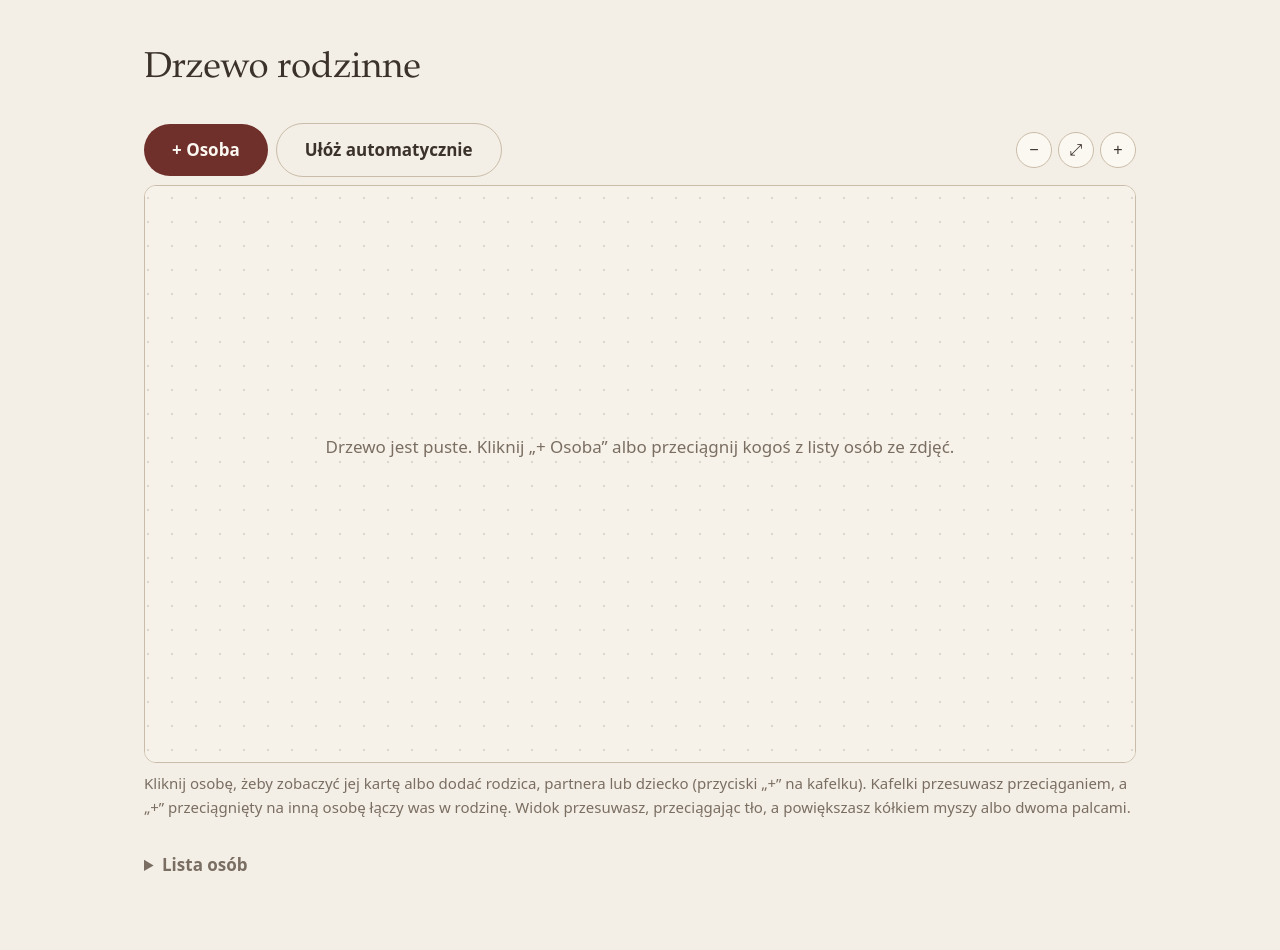
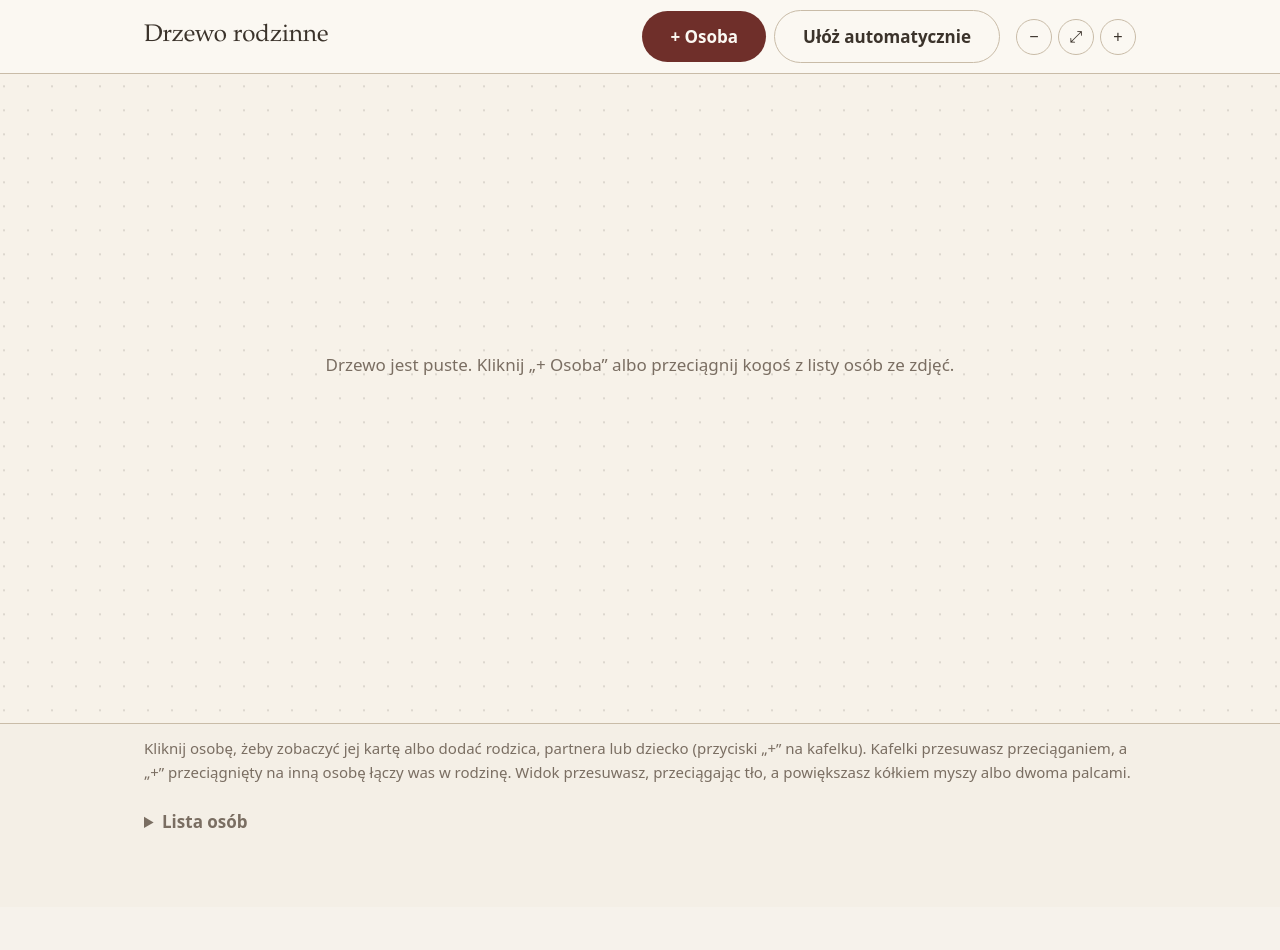
Before and after one commit to Wojtex28/ArchiveHub, a Django app: page /drzewo/ in a window 1280 px wide. Shown: the part 77-1027 px from the top of the page. After the commit the page ends 905 px from the top, so only its background shows below. Run offline with Django 5.2, Linux system fonts and the light colour scheme; the visitor is signed in with stand-in values (Sample User, id 1); data that the repository does not hold is empty.

Commit message:
ETAP 25: dziecko od pary rodziców i kanwa drzewa na cały ekran (0.25.0) (#28)
* ETAP 25: drzewo, dziecko od pary rodziców (0.25.0)

Dziecko dwojga rodziców ma jedną linię od środka pary. „+ Dziecko” dodaje
dziecko obojgu (z wyborem drugiego rodzica), drugi rodzic zostaje parą
z pierwszym, a migracja uzupełnia pary w istniejącym drzewie.

Co-Authored-By: Claude Opus 5.5 <noreply@anthropic.com>
Claude-Session: https://claude.ai/code/session_0196ffuNipa39dPUwh8EpagU

* Drzewo: kanwa na całą szerokość, wstążka z narzędziami, wysuwana karta osoby

Kanwa sięga od krawędzi do krawędzi i do dołu okna. Tytuł i narzędzia są we
wstążce nad nią. Karta osoby wysuwa się z prawej (na telefonie od dołu), a widok
przesuwa się tak, żeby wybrana osoba nie chowała się pod kartą. Esc zamyka kartę.

Co-Authored-By: Claude Opus 5.5 <noreply@anthropic.com>
Claude-Session: https://claude.ai/code/session_0196ffuNipa39dPUwh8EpagU

---------

Co-authored-by: Claude <noreply@anthropic.com>

```diff
--- a/config/__init__.py
+++ b/config/__init__.py
@@ -1,2 +1,2 @@
 # Wersja aplikacji: 0.<numer etapu>.<poprawka>, opis zmian w CHANGELOG.md.
-__version__ = "0.24.0"
+__version__ = "0.25.0"
--- a/family/templates/family/tree.html
+++ b/family/templates/family/tree.html
@@ -1,23 +1,24 @@
 {% extends "app_base.html" %}
 {% load static %}
 {% block title %}Drzewo rodzinne · {{ site_title }}{% endblock %}
+{% block main_class %}app-main--full{% endblock %}
 {% block main %}
-<div class="heading-row">
-  <h1>Drzewo rodzinne</h1>
-</div>
-
 <section class="family-tree" data-family-tree
   data-url-data="{% url 'family:data' %}" data-url-positions="{% url 'family:api_positions' %}"
   data-url-add="{% url 'family:api_add' %}" data-url-relation="{% url 'family:api_relation' %}"
   data-url-remove="{% url 'family:api_remove' %}" data-csrf="{{ csrf_token }}">
-  <div class="tree-toolbar">
-    {% if user.can_edit_tree %}<button type="button" class="button" data-tree-action="add">+ Osoba</button>
-    <button type="button" class="button button--quiet" data-tree-action="layout">Ułóż automatycznie</button>{% endif %}
-    <span class="tree-toolbar__zoom">
-      <button type="button" class="icon-button" data-tree-action="zoom-out" aria-label="Pomniejsz">−</button>
-      <button type="button" class="icon-button" data-tree-action="fit" aria-label="Pokaż całe drzewo" title="Pokaż całe drzewo">⤢</button>
-      <button type="button" class="icon-button" data-tree-action="zoom-in" aria-label="Powiększ">+</button>
-    </span>
+  {# Wstążka: tytuł i wszystkie narzędzia kanwy. Nowe narzędzia też trafiają tutaj. #}
+  <div class="tree-ribbon">
+    <h1 class="tree-ribbon__title">Drzewo rodzinne</h1>
+    <div class="tree-toolbar" role="toolbar" aria-label="Narzędzia drzewa">
+      {% if user.can_edit_tree %}<button type="button" class="button" data-tree-action="add">+ Osoba</button>
+      <button type="button" class="button button--quiet" data-tree-action="layout" title="Ułóż automatycznie">Ułóż<span class="tree-toolbar__more"> automatycznie</span></button>{% endif %}
+      <span class="tree-toolbar__zoom">
+        <button type="button" class="icon-button" data-tree-action="zoom-out" aria-label="Pomniejsz" title="Pomniejsz">−</button>
+        <button type="button" class="icon-button" data-tree-action="fit" aria-label="Pokaż całe drzewo" title="Pokaż całe drzewo">⤢</button>
+        <button type="button" class="icon-button" data-tree-action="zoom-in" aria-label="Powiększ" title="Powiększ">+</button>
+      </span>
+    </div>
   </div>
   <div class="tree-stage">
     <div class="tree-canvas" aria-label="Drzewo rodzinne: przeciągnij tło, żeby przesunąć widok">
@@ -30,15 +31,18 @@
     </div>
     <aside class="tree-sheet" hidden aria-label="Wybrana osoba"></aside>
   </div>
+  <div class="tree-page">
   <p class="hint tree-help">{% if user.can_edit_tree %}Kliknij osobę, żeby zobaczyć jej kartę albo dodać rodzica, partnera lub dziecko (przyciski „+” na kafelku). Kafelki przesuwasz przeciąganiem, a „+” przeciągnięty na inną osobę łączy was w rodzinę.{% else %}Kliknij osobę, żeby zobaczyć jej kartę i zdjęcia.{% endif %} Widok przesuwasz, przeciągając tło, a powiększasz kółkiem myszy albo dwoma palcami.</p>
   <div class="tree-outside" hidden>
     <h2>Osoby ze zdjęć spoza drzewa</h2>
     <p class="hint">Przeciągnij na drzewo albo kliknij, żeby dodać.</p>
     <ul class="chips chips--light" data-outside></ul>
   </div>
+  </div>
   <datalist id="drzewo-osoby"></datalist>
 </section>
 
+<div class="tree-page">
 <details class="tree-list"{% if query %} open{% endif %}>
 <summary>Lista osób{% if people %} ({{ people|length }}){% endif %}</summary>
 {% if user.can_edit_tree %}
@@ -81,5 +85,6 @@
 </ul>
 {% endif %}
 </noscript>
+</div>
 <script src="{% static 'js/family-tree.js' %}" defer></script>
 {% endblock %}
--- a/static/css/site.css
+++ b/static/css/site.css
@@ -721,18 +721,31 @@ a.chip { color: inherit; text-decoration: none; }
 .danger-zone { margin: 2rem 0 1rem; }
 
 /* Drzewo rodzinne: kanwa (ETAP 22) */
-.family-tree { margin: 0.5rem 0 1.5rem; }
-.tree-toolbar { display: flex; flex-wrap: wrap; align-items: center; gap: 0.5rem; margin-bottom: 0.5rem; }
-.tree-toolbar__zoom { display: inline-flex; gap: 0.375rem; margin-left: auto; }
-.tree-stage { position: relative; display: flex; gap: 0; border: 1px solid var(--rule-strong); border-radius: 12px; overflow: hidden; background: var(--card); }
+/* Strona drzewa: wstążka i kanwa na całą szerokość okna, pod nimi zwykła treść (ETAP 25). */
+.app-main--full { max-width: none; padding: 0 0 4rem; }
+.family-tree { margin: 0; }
+.tree-ribbon {
+  display: flex; flex-wrap: wrap; align-items: center; justify-content: space-between; gap: 0.5rem 1.5rem;
+  padding: 0.625rem max(1rem, calc((100% - 62rem) / 2));
+  background: var(--card); border-bottom: 1px solid var(--rule-strong);
+}
+.app-main .tree-ribbon__title { margin: 0; font: 400 1.5rem/1.2 var(--serif); }
+.tree-toolbar { display: flex; flex-wrap: wrap; align-items: center; gap: 0.5rem; }
+.tree-toolbar__zoom { display: inline-flex; gap: 0.375rem; margin-left: 0.5rem; }
+.tree-stage { position: relative; overflow: hidden; background: var(--card); border-bottom: 1px solid var(--rule-strong); }
+.tree-page { max-width: 64rem; margin: 0 auto; padding: 0 1rem; }
 .tree-canvas {
-  position: relative; flex: 1; min-width: 0; height: min(72vh, 46rem); overflow: hidden; cursor: grab;
+  /* Wysokość okna minus nagłówek i wstążka, żeby całe drzewo mieściło się na ekranie. */
+  position: relative; height: clamp(22rem, calc(100vh - var(--tree-top, 8.5rem)), 70rem); overflow: hidden; cursor: grab;
+  height: clamp(22rem, calc(100dvh - var(--tree-top, 8.5rem)), 70rem);
   touch-action: none; user-select: none; -webkit-user-select: none;
   background-color: #f7f2e9;
   background-image: radial-gradient(circle, rgb(var(--grid-dot) / 0.14) 1px, transparent 1.2px);
   background-size: 24px 24px;
 }
 .tree-canvas:active { cursor: grabbing; }
+.tree-canvas.is-gliding .tree-world { transition: transform 0.3s ease; }
+.tree-canvas.is-gliding { transition: background-position 0.3s ease; }
 .tree-world { position: absolute; left: 0; top: 0; transform-origin: 0 0; }
 .tree-lines { position: absolute; left: 0; top: 0; overflow: visible; pointer-events: none; }
 .tree-line { fill: none; stroke: #9c8b78; stroke-width: 2; }
@@ -791,7 +813,7 @@ a.chip { color: inherit; text-decoration: none; }
 .tree-form input, .tree-form select { width: 100%; box-sizing: border-box; padding: 0.5rem 0.625rem; margin-bottom: 0.5rem; border: 1px solid var(--rule-strong); border-radius: 8px; font: inherit; background: var(--card); }
 .tree-form .hint { margin: 0 0 0.625rem; font-size: 0.875rem; }
 .tree-form__buttons { display: flex; gap: 0.5rem; }
-.tree-help { margin: 0.5rem 0 1rem; }
+.tree-help { margin: 0.75rem 0 1rem; }
 .tree-outside h2 { font-size: 1.125rem; margin-bottom: 0.25rem; }
 .tree-outside__item { border: 1px solid var(--rule-strong); cursor: grab; touch-action: none; font: inherit; }
 .tree-ghost { position: fixed; left: 0; top: 0; z-index: 50; pointer-events: none; padding: 0.5rem 0.875rem; border: 2px solid var(--accent); border-radius: 10px; background: var(--card); box-shadow: 0 8px 20px rgb(59 51 43 / 0.25); font-weight: 600; }
--- a/static/js/family-tree.js
+++ b/static/js/family-tree.js
@@ -258,9 +258,50 @@
     canvas.style.backgroundSize = 24 * v.scale + "px " + 24 * v.scale + "px";
   }
 
+  // Część kanwy, której nie zasłania wysunięta karta osoby (z prawej albo, na telefonie, od dołu).
+  function area() {
+    var w = canvas.clientWidth, h = canvas.clientHeight;
+    if (!sheet.hidden) {
+      if (sheet.offsetLeft > w / 3) w = sheet.offsetLeft;
+      else h = Math.max(h / 3, sheet.offsetTop);
+    }
+    return { w: w, h: h };
+  }
+
   function viewCenter() {
-    var rect = canvas.getBoundingClientRect();
-    return toWorld(rect.left + rect.width / 2, rect.top + rect.height / 2);
+    var rect = canvas.getBoundingClientRect(), a = area();
+    return toWorld(rect.left + a.w / 2, rect.top + a.h / 2);
+  }
+
+  // Płynne przesunięcie widoku (wybór osoby), bez animacji przy przeciąganiu.
+  function glide() {
+    canvas.classList.add("is-gliding");
+    clearTimeout(glide.timer);
+    glide.timer = setTimeout(function () { canvas.classList.remove("is-gliding"); }, 320);
+  }
+
+  // Wybrana osoba nie może się chować pod kartą ani za krawędzią: przesuwamy widok tylko tyle, ile trzeba.
+  function reveal(id) {
+    var p = state.byId[id];
+    if (!p) return;
+    var a = area(), v = state.view, pad = 24;
+    var left = v.x + p.x * v.scale, top = v.y + p.y * v.scale;
+    var right = left + NODE_W * v.scale, bottom = top + NODE_H * v.scale;
+    var dx = 0, dy = 0;
+    if (right > a.w - pad) dx = a.w - pad - right;
+    if (left + dx < pad) dx = pad - left;
+    if (bottom > a.h - pad) dy = a.h - pad - bottom;
+    if (top + dy < pad) dy = pad - top;
+    if (!dx && !dy) return;
+    glide();
+    state.view = { scale: v.scale, x: v.x + dx, y: v.y + dy };
+    applyView();
+  }
+
+  // Kanwa sięga do dołu okna: odejmujemy to, co jest nad nią (nagłówek, wstążka, komunikaty).
+  function sizeCanvas() {
+    var top = canvas.getBoundingClientRect().top + window.scrollY;
+    canvas.style.setProperty("--tree-top", Math.round(top) + "px");
   }
 
   function toWorld(clientX, clientY) {
@@ -271,9 +312,9 @@
 
   function fit() {
     var people = state.data.people;
-    var rect = canvas.getBoundingClientRect();
+    var rect = area();
     if (!people.length) {
-      state.view = { x: rect.width / 2, y: rect.height / 3, scale: 1 };
+      state.view = { x: rect.w / 2, y: rect.h / 3, scale: 1 };
       applyView();
       return;
     }
@@ -283,12 +324,12 @@
       maxX = Math.max(maxX, p.x + NODE_W); maxY = Math.max(maxY, p.y + NODE_H);
     });
     var pad = 40;
-    var scale = Math.min((rect.width - pad * 2) / (maxX - minX), (rect.height - pad * 2) / (maxY - minY), 1);
+    var scale = Math.min((rect.w - pad * 2) / (maxX - minX), (rect.h - pad * 2) / (maxY - minY), 1);
     scale = Math.max(ZOOM_MIN, scale);
     state.view = {
       scale: scale,
-      x: rect.width / 2 - ((minX + maxX) / 2) * scale,
-      y: rect.height / 2 - ((minY + maxY) / 2) * scale,
+      x: rect.w / 2 - ((minX + maxX) / 2) * scale,
+      y: rect.h / 2 - ((minY + maxY) / 2) * scale,
     };
     applyView();
   }
@@ -296,9 +337,9 @@
   function focusOn(id) {
     var p = state.byId[id];
     if (!p) return;
-    var rect = canvas.getBoundingClientRect();
+    var a = area();
     var scale = Math.max(state.view.scale, 0.8);
-    state.view = { scale: scale, x: rect.width / 2 - (p.x + NODE_W / 2) * scale, y: rect.height / 2 - (p.y + NODE_H / 2) * scale };
+    state.view = { scale: scale, x: a.w / 2 - (p.x + NODE_W / 2) * scale, y: a.h / 2 - (p.y + NODE_H / 2) * scale };
     applyView();
   }
 
@@ -340,7 +381,7 @@
     node.setAttribute("aria-label", person.name + (person.years ? ", " + person.years : ""));
     node.classList.toggle("is-selected", state.selected === person.id);
     if (state.data.canEdit && state.selected === person.id) {
-      ["rodzic", "partner", "dziecko"].forEach(function (kind) {
+      kindsFor(person.id).forEach(function (kind) {
         var handle = el("button", "tree-handle tree-handle--" + kind, "+");
         handle.type = "button";
         handle.setAttribute("data-kind", kind);
@@ -350,6 +391,14 @@
       });
     }
     positionNode(person);
+  }
+
+  // Kogo można dodać: rodzica tylko do dwojga.
+  function kindsFor(id) {
+    var rel = relativesIndex(state.data)[id];
+    return ["rodzic", "partner", "dziecko"].filter(function (kind) {
+      return kind !== "rodzic" || !rel || rel.parents.length < 2;
+    });
   }
 
   function positionNode(person) {
@@ -373,7 +422,8 @@
       partnerOf[pair[0] + "-" + pair[1]] = partnerOf[pair[1] + "-" + pair[0]] = true;
       path("M" + (a.x + NODE_W / 2) + "," + (a.y + NODE_H / 2) + " L" + (b.x + NODE_W / 2) + "," + (b.y + NODE_H / 2), "tree-line tree-line--partner");
     });
-    // Dziecko pary: linia od środka między rodzicami; inaczej od rodzica.
+    // Dziecko dwojga rodziców: jedna linia od środka pary (rodzice są połączeni linią pary);
+    // dziecko jednego rodzica: linia od tego rodzica.
     var parentsOf = {};
     state.data.parents.forEach(function (link) {
       (parentsOf[link[1]] = parentsOf[link[1]] || []).push(link[0]);
@@ -383,7 +433,10 @@
       if (!child) return;
       var ps = parentsOf[childId].map(function (id) { return byId[id]; }).filter(Boolean);
       var sources = [];
-      if (ps.length === 2 && partnerOf[ps[0].id + "-" + ps[1].id]) {
+      if (ps.length === 2) {
+        if (!partnerOf[ps[0].id + "-" + ps[1].id]) {
+          path("M" + (ps[0].x + NODE_W / 2) + "," + (ps[0].y + NODE_H / 2) + " L" + (ps[1].x + NODE_W / 2) + "," + (ps[1].y + NODE_H / 2), "tree-line tree-line--partner");
+        }
         sources.push([(ps[0].x + ps[1].x) / 2 + NODE_W / 2, (ps[0].y + ps[1].y) / 2 + NODE_H / 2]);
       } else {
         ps.forEach(function (p) { sources.push([p.x + NODE_W / 2, p.y + NODE_H]); });
@@ -421,6 +474,7 @@
     if (state.selected && !state.byId[state.selected]) state.selected = null;
     var placed = placeMissing();
     render();
+    renderSheet();
     if (first) {
       var wanted = parseInt(new URLSearchParams(location.search).get("osoba"), 10);
       if (state.byId[wanted]) {
@@ -431,7 +485,6 @@
         fit();
       }
     }
-    renderSheet();
     renderOutside();
     renderNames();
     if (data.canEdit && Object.keys(placed).length) savePositions(placed);
@@ -533,7 +586,7 @@
 
     if (person) {
       var actions = el("div", "tree-sheet__actions");
-      ["rodzic", "partner", "dziecko"].forEach(function (kind) {
+      kindsFor(person.id).forEach(function (kind) {
         var button = el("button", "button button--quiet", "+ " + { rodzic: "Rodzic", partner: "Partner/ka", dziecko: "Dziecko" }[kind]);
         button.type = "button";
         button.addEventListener("click", function () { openForm(person.id, kind); });
@@ -576,9 +629,30 @@
       });
       kind.addEventListener("change", function () {
         state.form.kind = kind.value;
-        label.textContent = "Dodaj " + KINDS[kind.value] + ": " + to.name;
+        renderSheet();
       });
       form.appendChild(kind);
+      var rel = relativesIndex(state.data)[to.id] || { parents: [], partners: [] };
+      if (state.form.kind === "dziecko" && rel.partners.length) {
+        // Dziecko pochodzi od pary: drugim rodzicem jest partner (do wyboru, gdy jest ich kilku).
+        var secondLabel = el("label", "tree-form__second", "Drugi rodzic");
+        var second = el("select");
+        second.setAttribute("data-second", "");
+        rel.partners.forEach(function (id) {
+          var mate = state.byId[id];
+          if (!mate) return;
+          var option = el("option", "", mate.name);
+          option.value = id;
+          second.appendChild(option);
+        });
+        var none = el("option", "", "nikt z drzewa / nie wiadomo");
+        none.value = "";
+        second.appendChild(none);
+        secondLabel.appendChild(second);
+        form.appendChild(secondLabel);
+      } else if (state.form.kind === "rodzic" && rel.parents.length === 1 && state.byId[rel.parents[0]]) {
+        form.appendChild(el("p", "hint", "Drugi rodzic: razem z " + state.byId[rel.parents[0]].name + " będą parą, a linia do " + to.name + " pójdzie od pary."));
+      }
     }
     var input = el("input");
     input.id = "drzewo-nowa-osoba";
@@ -588,6 +662,9 @@
     input.autocomplete = "off";
     input.setAttribute("list", "drzewo-osoby");
     input.placeholder = "Imię i nazwisko";
+    // Zmiana „kim jest” przebudowuje formularz: wpisane imię zostaje.
+    input.value = state.form.name || "";
+    input.addEventListener("input", function () { state.form.name = input.value; });
     form.appendChild(input);
     form.appendChild(el("p", "hint", "Nowa osoba albo ktoś, kto już jest w archiwum (podpowiedzi)."));
     var row = el("div", "tree-form__buttons");
@@ -610,12 +687,15 @@
       var spot = state.form.at;
       if (spot) { body.x = spot[0]; body.y = spot[1]; }
       if (to) body.relation = { to: to.id, kind: state.form.kind };
+      var secondChoice = form.querySelector("[data-second]");
+      if (to && secondChoice) body.relation.second = secondChoice.value ? Number(secondChoice.value) : null;
       send(urls.add, body).then(function () {
         state.form = null;
         var added = state.data.people.filter(function (p) { return p.name.toLowerCase() === name.toLowerCase(); })[0];
         if (!to && added) state.selected = added.id;
         render();
         renderSheet();
+        if (state.selected) reveal(state.selected);
         showMessage("Dodano: " + name + ".");
       });
     });
@@ -628,6 +708,7 @@
     if (personId) state.selected = personId;
     render();
     renderSheet();
+    if (personId) reveal(personId);
   }
 
   function select(id, center) {
@@ -635,7 +716,7 @@
     state.form = null;
     render();
     renderSheet();
-    if (center) focusOn(id);
+    if (center) { glide(); focusOn(id); } else reveal(id);
   }
 
   // --- Osoby ze zdjęć spoza drzewa -------------------------------------------
@@ -881,14 +962,16 @@
     var action = event.target.closest("[data-tree-action]");
     if (!action) return;
     var name = action.getAttribute("data-tree-action");
-    var rect = canvas.getBoundingClientRect();
-    if (name === "zoom-in") zoomAt(rect.left + rect.width / 2, rect.top + rect.height / 2, 1.25);
-    if (name === "zoom-out") zoomAt(rect.left + rect.width / 2, rect.top + rect.height / 2, 0.8);
+    var rect = canvas.getBoundingClientRect(), a = area();
+    if (name === "zoom-in") zoomAt(rect.left + a.w / 2, rect.top + a.h / 2, 1.25);
+    if (name === "zoom-out") zoomAt(rect.left + a.w / 2, rect.top + a.h / 2, 0.8);
     if (name === "fit") fit();
     if (name === "add") {
+      state.selected = null;
+      openForm(null, null, null);
+      // Środek tej części kanwy, której nie zasłoni karta z formularzem.
       var center = viewCenter();
-      state.selected = null;
-      openForm(null, null, freeSpot(center[0] - NODE_W / 2, center[1] - NODE_H / 2));
+      state.form.at = freeSpot(center[0] - NODE_W / 2, center[1] - NODE_H / 2);
     }
     if (name === "layout") {
       if (!window.confirm("Ułożyć całe drzewo od nowa? Kafelki staną w rzędach według pokoleń, a Twoje ręczne ustawienie zniknie.")) return;
@@ -900,7 +983,18 @@
     }
   });
 
-  window.addEventListener("resize", function () { if (state.data) applyView(); });
+  // Esc chowa wysuniętą kartę osoby.
+  root.addEventListener("keydown", function (event) {
+    if (event.key !== "Escape" || sheet.hidden || event.defaultPrevented) return;
+    state.selected = null;
+    state.form = null;
+    render();
+    renderSheet();
+    canvas.focus();
+  });
+
+  window.addEventListener("resize", function () { sizeCanvas(); if (state.data) applyView(); });
+  sizeCanvas();
 
   request(urls.data).then(function (data) {
     root.classList.add("is-ready");
```
Also changed, not shown: other parts of static/css/site.css (+25 -6 lines), family/api.py (+24 -15 lines), family/tree.py (+51 -3 lines), tests/test_family.py (+1 -1 lines), tests/test_family_api.py (+86 -0 lines), CHANGELOG.md, README.md, family/migrations/0003_pary_rodzicow.py (added).
